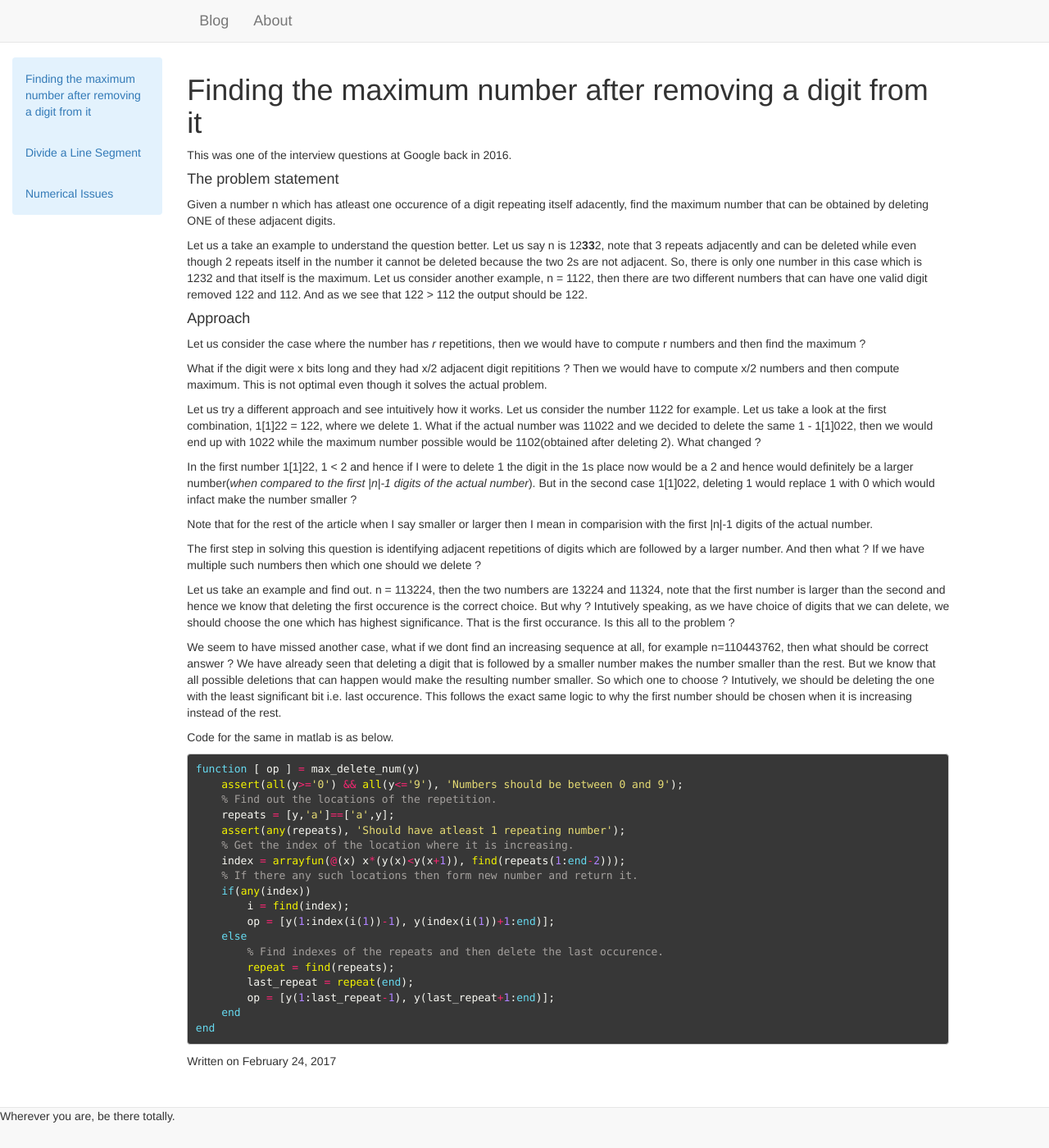
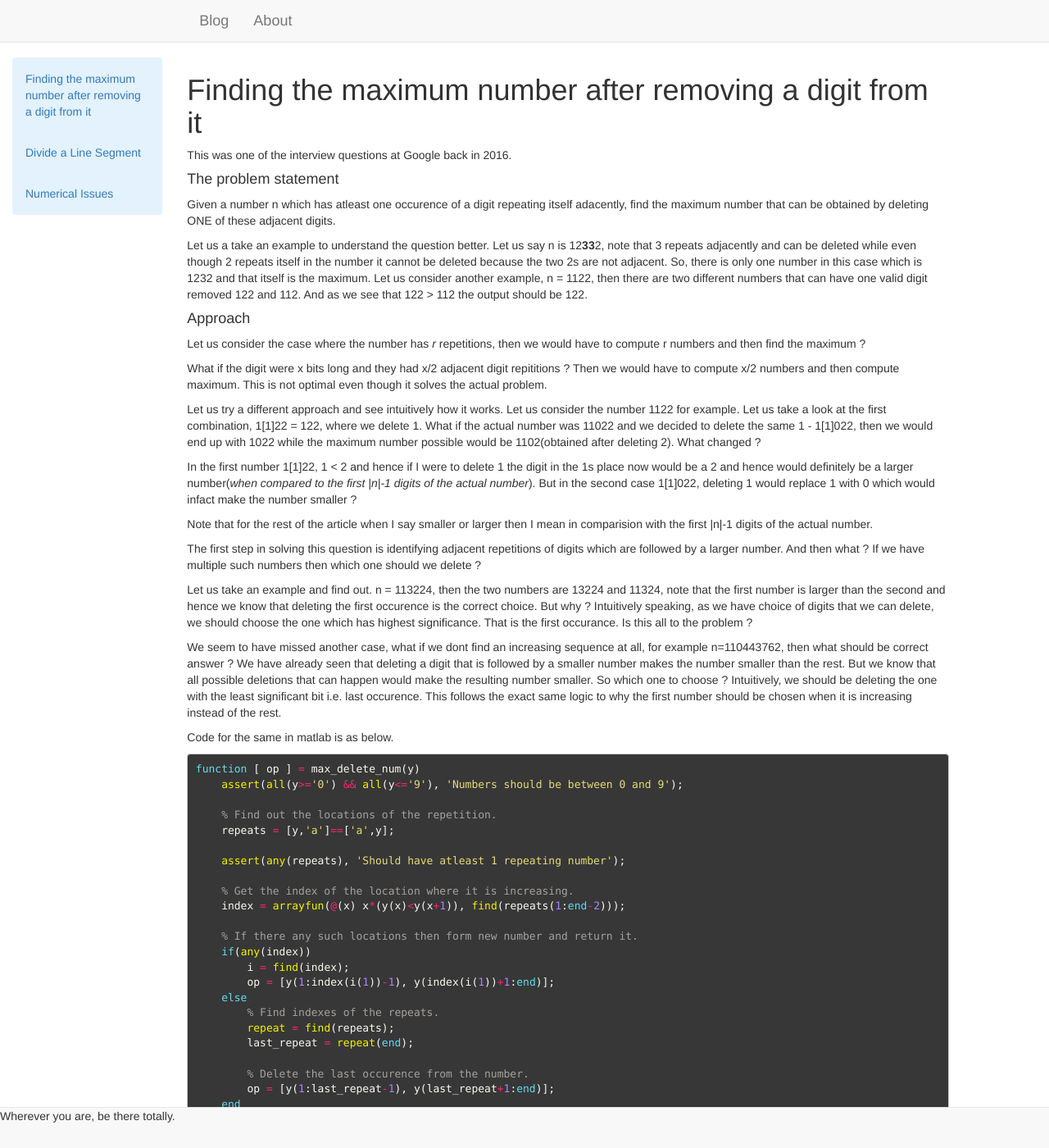
Before and after one commit to surajshetiya/surajshetiya.github.io, a Jekyll site: the page built from _posts/2017-02-24-Find-maximum-number-after-removing-a-digit.md, in a window 1280 px wide and 1400 px high. Shown: the whole window at 82% size. Built offline with Jekyll 4.4.1, drawn with Linux system fonts in a browser that asks for light colours.

````diff
--- a/_posts/2017-02-24-Find-maximum-number-after-removing-a-digit.md
+++ b/_posts/2017-02-24-Find-maximum-number-after-removing-a-digit.md
@@ -34,10 +34,10 @@
 The first step in solving this question is identifying adjacent repetitions of digits which are followed by a larger number. And then what ? If we have multiple such numbers then which one should we delete ?
 
 
-Let us take an example and find out. n = 113224, then the two numbers are 13224 and 11324, note that the first number is larger than the second and hence we know that deleting the first occurence is the correct choice. But why ? Intutively speaking, as we have choice of digits that we can delete, we should choose the one which has highest significance. That is the first occurance. Is this all to the problem ?
+Let us take an example and find out. n = 113224, then the two numbers are 13224 and 11324, note that the first number is larger than the second and hence we know that deleting the first occurence is the correct choice. But why ? Intuitively speaking, as we have choice of digits that we can delete, we should choose the one which has highest significance. That is the first occurance. Is this all to the problem ?
 
 
-We seem to have missed another case, what if we dont find an increasing sequence at all, for example n=110443762, then what should be correct answer ? We have already seen that deleting a digit that is followed by a smaller number makes the number smaller than the rest. But we know that all possible deletions that can happen would make the resulting number smaller. So which one to choose ? Intutively, we should be deleting the one with the least significant bit i.e. last occurence. This follows the exact same logic to why the first number should be chosen when it is increasing instead of the rest.
+We seem to have missed another case, what if we dont find an increasing sequence at all, for example n=110443762, then what should be correct answer ? We have already seen that deleting a digit that is followed by a smaller number makes the number smaller than the rest. But we know that all possible deletions that can happen would make the resulting number smaller. So which one to choose ? Intuitively, we should be deleting the one with the least significant bit i.e. last occurence. This follows the exact same logic to why the first number should be chosen when it is increasing instead of the rest.
 
 
 Code for the same in matlab is as below.
@@ -46,19 +46,25 @@
 ```matlab
 function [ op ] = max_delete_num(y)
     assert(all(y>='0') && all(y<='9'), 'Numbers should be between 0 and 9');
+
     % Find out the locations of the repetition.
     repeats = [y,'a']==['a',y];
+
     assert(any(repeats), 'Should have atleast 1 repeating number');
+
     % Get the index of the location where it is increasing.
     index = arrayfun(@(x) x*(y(x)<y(x+1)), find(repeats(1:end-2)));
+
     % If there any such locations then form new number and return it.
     if(any(index))
         i = find(index);
         op = [y(1:index(i(1))-1), y(index(i(1))+1:end)];
     else
-        % Find indexes of the repeats and then delete the last occurence.
+        % Find indexes of the repeats.
         repeat = find(repeats);
         last_repeat = repeat(end);
+
+        % Delete the last occurence from the number.
         op = [y(1:last_repeat-1), y(last_repeat+1:end)];
     end
 end
````
